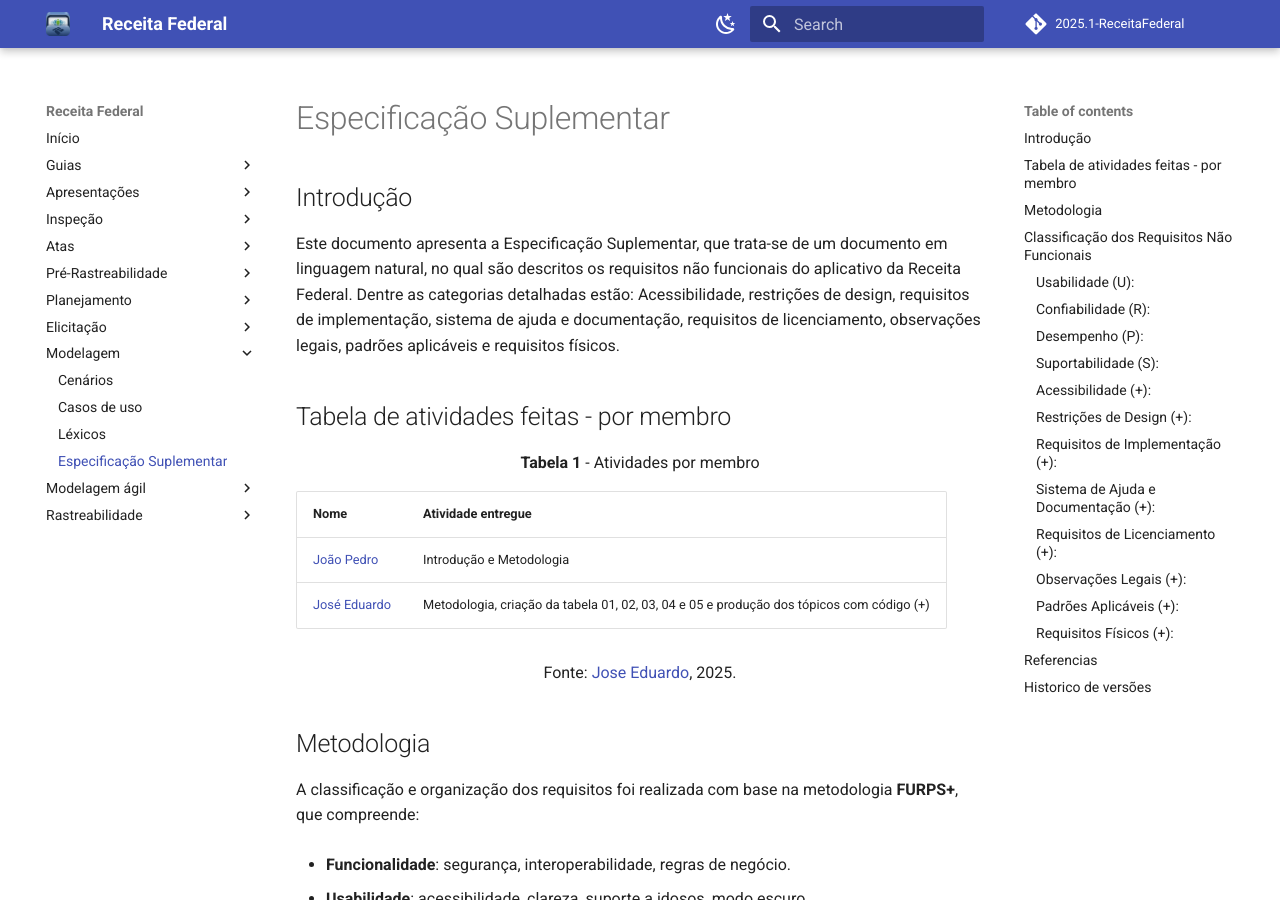
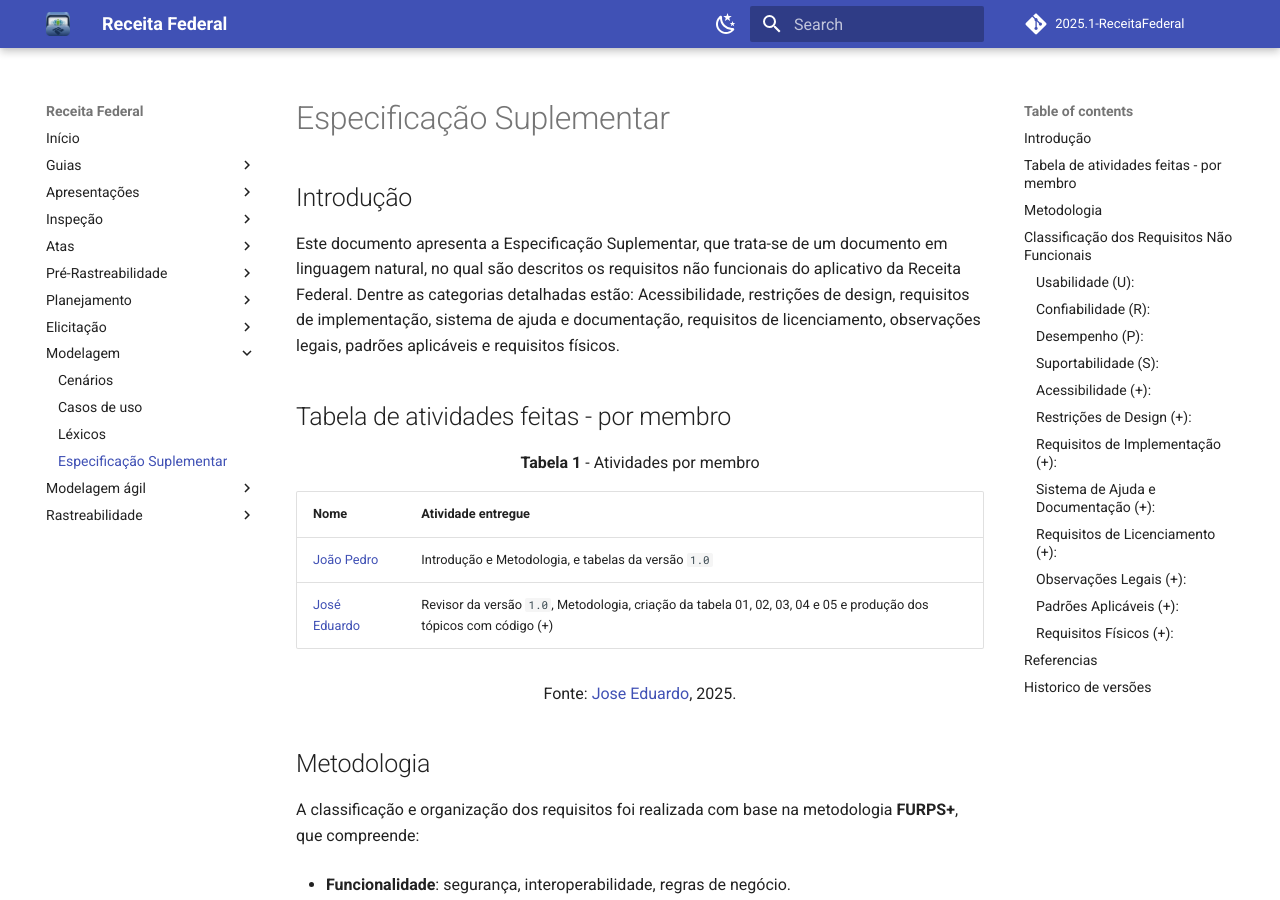
Before and after one commit to Requisitos-de-Software/2025.1-Meu-INSS, an MkDocs documentation site: the page built from docs/modelagem/especificacao-suplementar.md, in a window 1280 px wide and 900 px high. Built offline with MkDocs 1.6.1 and Material for MkDocs 9.7.7, drawn with Linux system fonts in a browser that asks for light colours; comment, search, counter and statistics services are not loaded; some of the changed text lies outside the part shown.

Commit message:
corringindo tabelas quebradas

```diff
--- a/docs/modelagem/especificacao-suplementar.md
+++ b/docs/modelagem/especificacao-suplementar.md
@@ -9,8 +9,8 @@
 
 |Nome                                                | Atividade entregue                        |
 | -------------------------------------------------- | ----------------------------------------- |
-| [João Pedro](https://github.com/JpRodrigues2)    |    Introdução e Metodologia                                       |
-| [José Eduardo](https://github.com/jevprado) |  Metodologia, criação da tabela 01, 02, 03, 04 e 05 e produção dos tópicos com código (+)        |
+| [João Pedro](https://github.com/JpRodrigues2)    |    Introdução e Metodologia, e tabelas da versão `1.0`                                       |
+| [José Eduardo](https://github.com/jevprado) |  Revisor da versão `1.0`,  Metodologia, criação da tabela 01, 02, 03, 04 e 05 e produção dos tópicos com código (+)       |
 
 
 <font size="3"><p style="text-align: center">Fonte: [Jose Eduardo](https://github.com/jevprado), 2025.</p></font>
@@ -174,6 +174,6 @@
 Versão |   Data  | Descrição | Autor(es) | Revisor(es)
 ------ | ---- | ------ | ---------- | ----------
 `1.0` | 11/05/2025 | Criação do documento de especificacao suplementar |[João Pedro](https://github.com/JpRodrigues2)  | [José Eduardo](https://github.com/jevprado) |
-`2.0` | 07/06/2025 | Correções na especificação suplementar | [José Eduardo](https://github.com/jevprado) | [Diassis](https://github.com/Diaxiz) |
+`2.0` | 07/06/2025 | Correções na especificação suplementar e criação das novas tabelas | [José Eduardo](https://github.com/jevprado) | [Diassis](https://github.com/Diaxiz) |
 `2.1` | 08/06/2025 | Adicionando códigos individuais | [José Eduardo](https://github.com/jevprado) | [Diassis](https://github.com/Diaxiz) |
-| `2.2`  | 12/06/2025 | Adição da tabela de atividade dos membros | [Jose Eduardo](https://github.com/jevprado) | [Diassis](https://github.com/Diaxiz) |
+ `2.2`  | 12/06/2025 | Adição da tabela de atividade dos membros | [Jose Eduardo](https://github.com/jevprado) | [Diassis](https://github.com/Diaxiz) |
```
Also changed, not shown: docs/modelagem/cenarios.md (+3 -3 lines).
